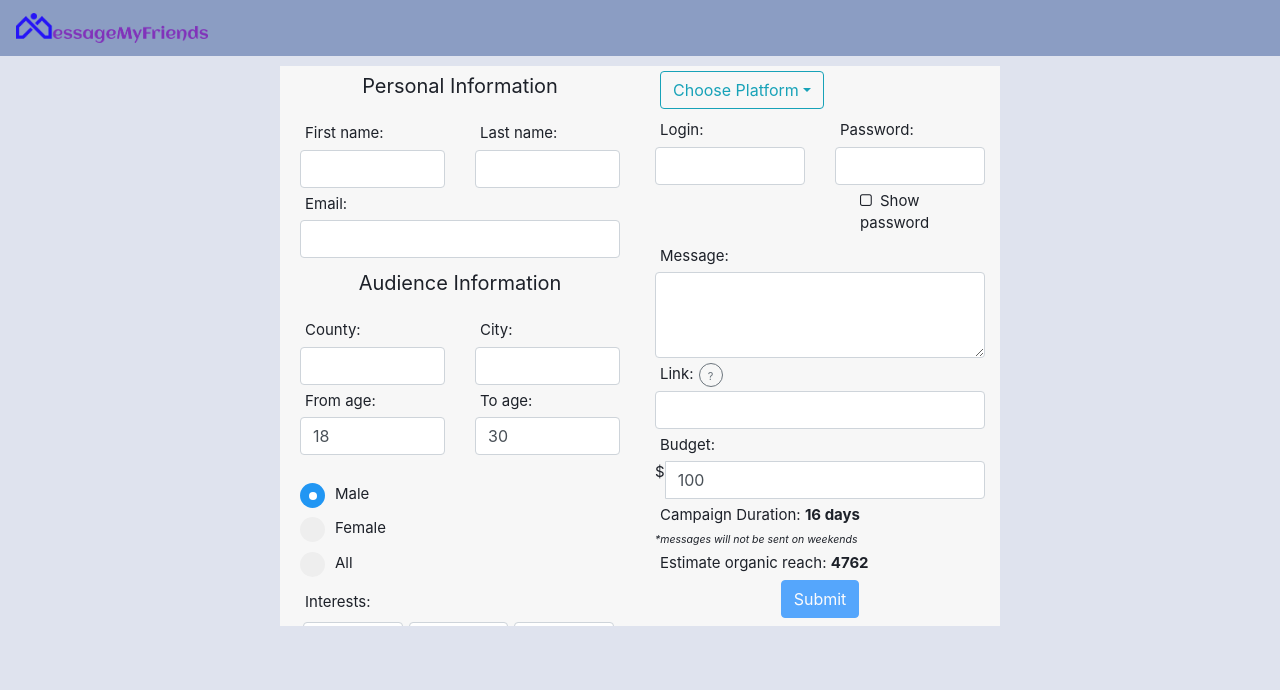
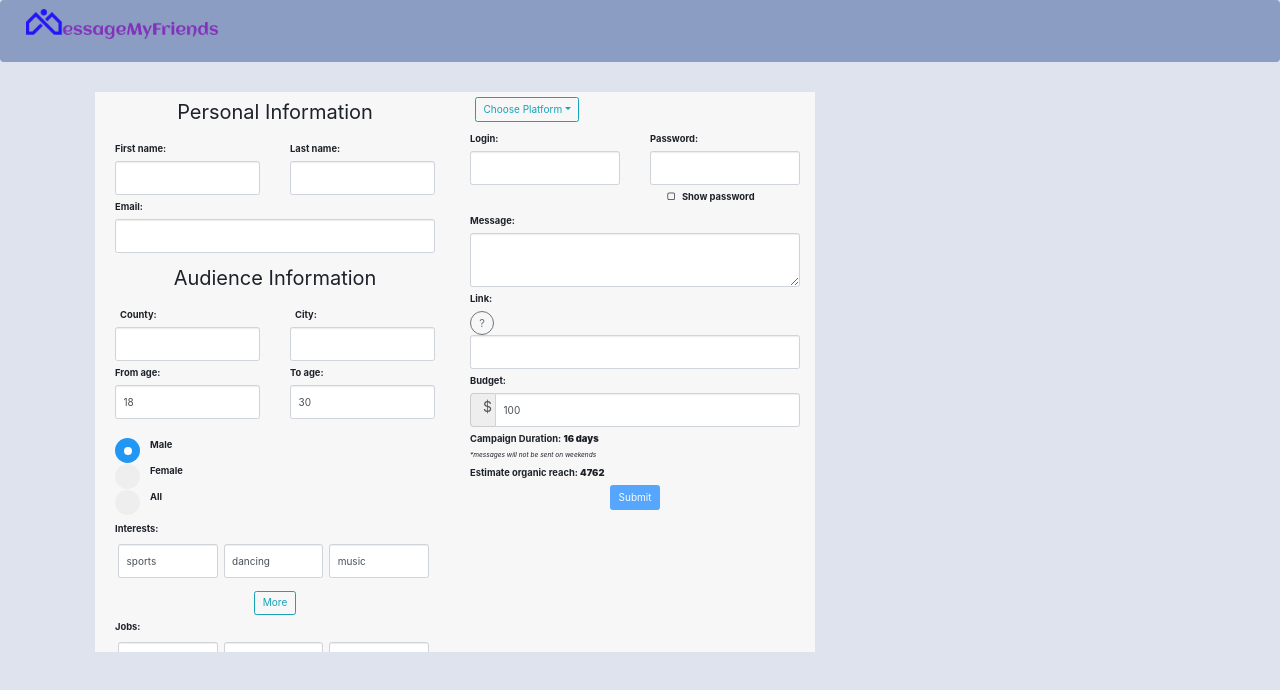
Before and after one commit to tha022/roots-message-ui, an Angular app: page / in a window 1280 px wide. Shown: the top 690 px of the page. Built offline with nearby package versions, Linux system fonts and the light colour scheme.

Commit message:
changed styles

```diff
--- a/src/app/components/audience/audience.component.css
+++ b/src/app/components/audience/audience.component.css
@@ -126,7 +126,7 @@ input[type="checkbox"]:disabled + .label-text:before{
   text-align: center;
   font-size: 11px;
   /*color: white;*/
-}n
+}
 
 
 /*hint*/
--- a/src/index.html
+++ b/src/index.html
@@ -4,7 +4,8 @@
   <meta charset="utf-8">
   <title>Front</title>
   <base href="/">
-
+  <link href="//maxcdn.bootstrapcdn.com/bootstrap/3.3.1/css/bootstrap.min.css" rel="stylesheet">
+  <script src="//maxcdn.bootstrapcdn.com/bootstrap/3.3.1/js/bootstrap.min.js"> </script>
   <meta name="viewport" content="width=device-width, initial-scale=1">
   <link rel="icon" type="image/x-icon" href="favicon.ico">
 </head>
```
